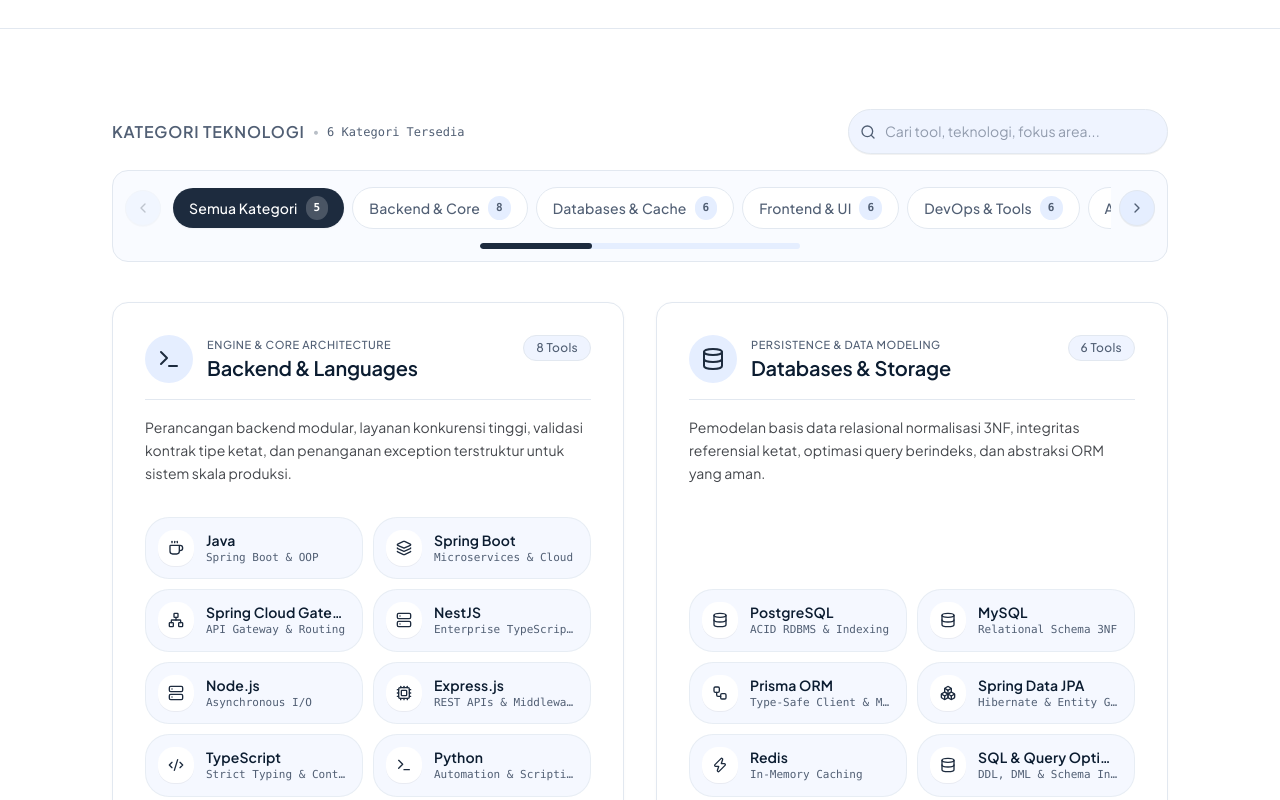
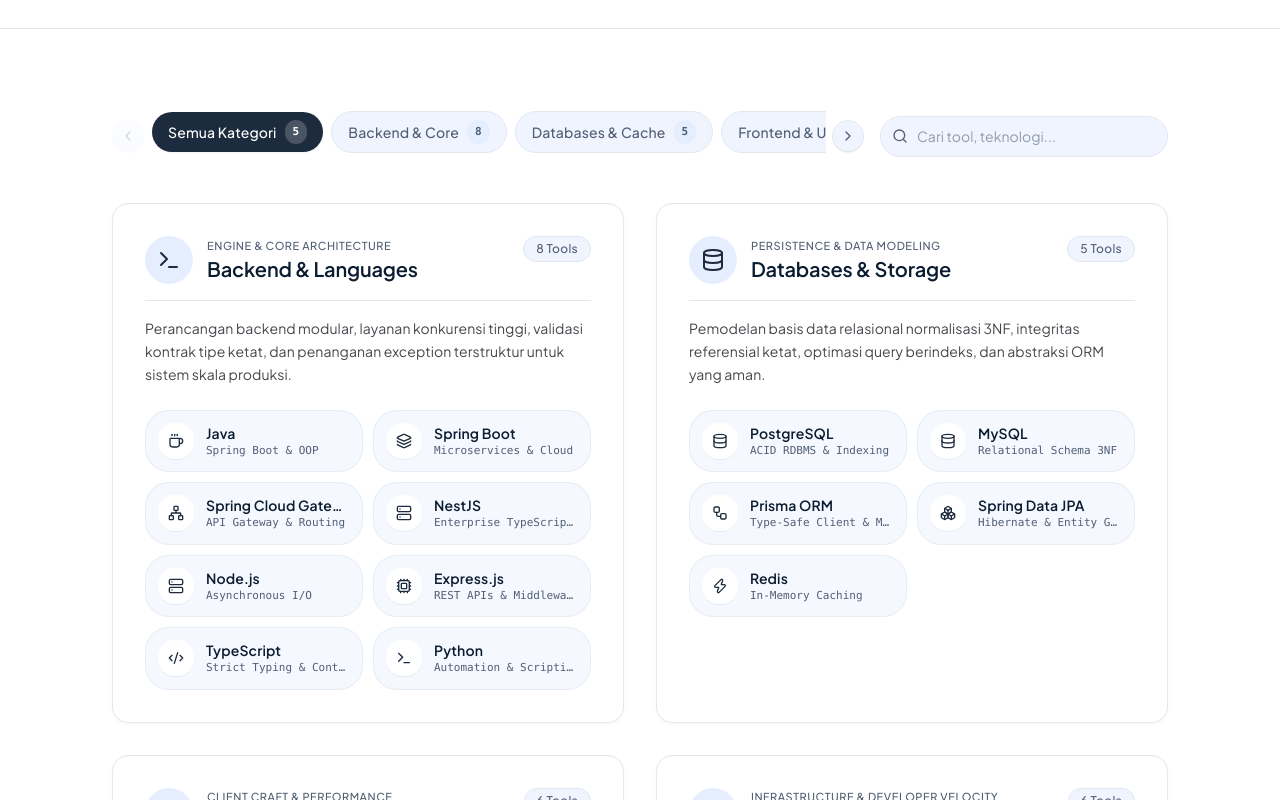
Before and after one commit to AkmalD/Personal-Website, a Next.js app: page /tech-stack in a window 1280 px wide. Shown: the part 560-1360 px from the top of the page. Built offline with nearby package versions, Linux system fonts and the light colour scheme; no server answers.

Commit message:
feat: enhance TechStackBento component; implement custom scrollbar styles and optimize controls layout

```diff
--- a/src/app/globals.css
+++ b/src/app/globals.css
@@ -187,3 +187,27 @@
   -ms-overflow-style: none;
   scrollbar-width: none;
 }
+
+/* Sleek visible horizontal slidebar / scrollbar */
+.custom-slidebar::-webkit-scrollbar {
+  height: 5px;
+}
+
+.custom-slidebar::-webkit-scrollbar-track {
+  background: #eff4ff;
+  border-radius: 9999px;
+}
+
+.custom-slidebar::-webkit-scrollbar-thumb {
+  background: #9eadc5;
+  border-radius: 9999px;
+}
+
+.custom-slidebar::-webkit-scrollbar-thumb:hover {
+  background: #515f74;
+}
+
+.custom-slidebar {
+  scrollbar-width: thin;
+  scrollbar-color: #9eadc5 #eff4ff;
+}
--- a/src/components/tech-stack/TechStackBento.tsx
+++ b/src/components/tech-stack/TechStackBento.tsx
@@ -141,36 +141,10 @@
   return (
     <section className="w-full py-12 lg:py-20 bg-surface-container-lowest border-b border-border-delicate">
       <Container>
-        {/* Controls Bar: Search & Category Filter Slider */}
-        <div className="space-y-4 mb-10">
-          {/* Top Row: Label & Search Input */}
-          <div className="flex flex-col sm:flex-row sm:items-center justify-between gap-3">
-            <div className="flex items-center gap-2">
-              <span className="font-label-sm text-secondary uppercase tracking-wider font-semibold">
-                Kategori Teknologi
-              </span>
-              <span className="text-secondary/40 text-xs">•</span>
-              <span className="text-xs text-secondary font-mono">
-                {filterTabs.length} Kategori Tersedia
-              </span>
-            </div>
-
-            {/* Quick Search Input */}
-            <div className="relative w-full sm:w-80">
-              <Search className="w-4 h-4 text-secondary absolute left-3 top-1/2 -translate-y-1/2 pointer-events-none" />
-              <input
-                type="text"
-                placeholder="Cari tool, teknologi, fokus area..."
-                value={searchQuery}
-                onChange={(e) => setSearchQuery(e.target.value)}
-                className="w-full pl-9 pr-4 py-2.5 rounded-xl bg-surface-container-low text-on-surface border border-border-delicate text-body-sm focus:outline-none focus:ring-2 focus:ring-primary/20 placeholder:text-secondary/60 transition-all shadow-2xs"
-              />
-            </div>
-          </div>
-
-          {/* Dedicated Category Slider Card */}
-          <div className="bg-surface-container-low/40 p-2.5 sm:p-3 rounded-2xl border border-border-delicate">
-            <div className="flex items-center gap-2">
+        {/* Controls Bar: Filter Tabs Slider & Search Input in ONE row */}
+        <div className="flex flex-col md:flex-row md:items-center justify-between gap-4 mb-10">
+          {/* Category Tabs with Slidebar */}
+          <div className="relative min-w-0 flex-1 flex items-center gap-1.5">
             {/* Left Chevron Button */}
             <button
               type="button"
@@ -178,14 +152,14 @@
               disabled={!canScrollLeft}
               aria-label="Geser kategori ke kiri"
               className={cn(
-                  "w-9 h-9 rounded-xl bg-surface-container border border-border-delicate flex items-center justify-center shrink-0 transition-all text-secondary hover:text-on-surface hover:bg-surface-container-high shadow-2xs cursor-pointer",
-                  !canScrollLeft ? "opacity-35 pointer-events-none cursor-default" : "opacity-100"
+                "w-8 h-8 rounded-full bg-surface-container-low border border-border-delicate flex items-center justify-center shrink-0 transition-all text-secondary hover:text-on-surface hover:bg-surface-container shadow-2xs cursor-pointer",
+                !canScrollLeft ? "opacity-25 pointer-events-none cursor-default" : "opacity-100"
               )}
             >
               <ChevronLeft className="w-4 h-4" />
             </button>
 
-              {/* Scrollable Tabs */}
+            {/* Scrollable Tabs with visible Slidebar */}
             <div
               ref={tabsRef}
               onMouseDown={handleMouseDown}
@@ -195,10 +169,9 @@
               onWheel={handleWheel}
               onScroll={checkScroll}
               className={cn(
-                  "flex items-center gap-2 overflow-x-auto scroll-smooth py-1 px-1 no-scrollbar select-none min-w-0 flex-1 cursor-grab",
+                "flex items-center gap-2 overflow-x-auto scroll-smooth pb-2.5 pt-0.5 px-0.5 select-none min-w-0 flex-1 cursor-grab custom-slidebar",
                 isDragging && "cursor-grabbing"
               )}
-                style={{ scrollbarWidth: "none", msOverflowStyle: "none" }}
             >
               {filterTabs.map((tab) => {
                 const isActive = activeFilter === tab.id;
@@ -213,7 +186,7 @@
                     className={`px-4 py-2 rounded-xl text-label-md font-medium transition-all duration-200 cursor-pointer shrink-0 flex items-center gap-2 ${
                       isActive
                         ? "bg-primary text-on-primary shadow-xs"
-                          : "bg-surface-container-lowest text-secondary border border-border-delicate hover:bg-surface-container hover:text-on-surface"
+                        : "bg-surface-container-low text-secondary border border-border-delicate hover:bg-surface-container hover:text-on-surface"
                     }`}
                   >
                     <span>{tab.label}</span>
@@ -238,24 +211,24 @@
               disabled={!canScrollRight}
               aria-label="Geser kategori ke kanan"
               className={cn(
-                  "w-9 h-9 rounded-xl bg-surface-container border border-border-delicate flex items-center justify-center shrink-0 transition-all text-secondary hover:text-on-surface hover:bg-surface-container-high shadow-2xs cursor-pointer",
-                  !canScrollRight ? "opacity-35 pointer-events-none cursor-default" : "opacity-100"
+                "w-8 h-8 rounded-full bg-surface-container-low border border-border-delicate flex items-center justify-center shrink-0 transition-all text-secondary hover:text-on-surface hover:bg-surface-container shadow-2xs cursor-pointer",
+                !canScrollRight ? "opacity-25 pointer-events-none cursor-default" : "opacity-100"
               )}
             >
               <ChevronRight className="w-4 h-4" />
             </button>
           </div>
 
-            {/* Visual Slider Track Indicator */}
-            <div className="mt-2.5 mx-auto max-w-xs h-1.5 bg-surface-container rounded-full overflow-hidden relative">
-              <div
-                className="h-full bg-primary rounded-full transition-all duration-100 ease-out"
-                style={{
-                  width: "35%",
-                  marginLeft: `${scrollProgress * 0.65}%`,
-                }}
+          {/* Quick Search Input */}
+          <div className="relative w-full md:w-64 lg:w-72 shrink-0">
+            <Search className="w-4 h-4 text-secondary absolute left-3 top-1/2 -translate-y-1/2 pointer-events-none" />
+            <input
+              type="text"
+              placeholder="Cari tool, teknologi..."
+              value={searchQuery}
+              onChange={(e) => setSearchQuery(e.target.value)}
+              className="w-full pl-9 pr-4 py-2 rounded-xl bg-surface-container-low text-on-surface border border-border-delicate text-body-sm focus:outline-none focus:ring-2 focus:ring-primary/20 placeholder:text-secondary/60 transition-all"
             />
-            </div>
           </div>
         </div>
 
@@ -280,7 +253,7 @@
             {filteredCategories.map((category) => (
               <div
                 key={category.id}
-                className="bg-surface-container-lowest rounded-2xl border border-border-delicate shadow-level-1 hover:border-primary/25 hover:shadow-level-2 transition-all duration-300 p-6 md:p-8 flex flex-col justify-between"
+                className="bg-surface-container-lowest rounded-2xl border border-border-delicate shadow-level-1 hover:border-primary/25 hover:shadow-level-2 transition-all duration-300 p-6 md:p-8 flex flex-col"
               >
                 <div>
                   {/* Category Header */}
@@ -310,18 +283,11 @@
                 </div>
 
                 {/* Skills Grid */}
-                <div className="grid grid-cols-1 sm:grid-cols-2 gap-2.5 pt-2">
-                  {category.skills.map((skill, sIdx) => {
-                    const isLastOdd =
-                      category.skills.length % 2 === 1 &&
-                      sIdx === category.skills.length - 1;
-                    return (
+                <div className="grid grid-cols-1 sm:grid-cols-2 gap-2.5">
+                  {category.skills.map((skill, sIdx) => (
                     <div
                       key={sIdx}
-                        className={cn(
-                          "group p-3 rounded-xl bg-surface-container-low/60 hover:bg-surface-container border border-border-delicate/70 transition-all duration-200 flex items-center gap-3 cursor-default",
-                          isLastOdd && "sm:col-span-2"
-                        )}
+                      className="group p-3 rounded-xl bg-surface-container-low/60 hover:bg-surface-container border border-border-delicate/70 transition-all duration-200 flex items-center gap-3 cursor-default"
                     >
                       <div className="w-9 h-9 rounded-lg bg-surface-container-lowest flex items-center justify-center shrink-0 shadow-2xs group-hover:scale-105 transition-transform">
                         <TechIcon name={skill.icon} className="w-4 h-4 text-primary" />
@@ -335,8 +301,7 @@
                         </p>
                       </div>
                     </div>
-                    );
-                  })}
+                  ))}
                 </div>
               </div>
             ))}
--- a/src/data/tech-stack.ts
+++ b/src/data/tech-stack.ts
@@ -30,7 +30,6 @@
       { name: "Prisma ORM", focusArea: "Type-Safe Client & Migrations", category: "database", icon: "Workflow" },
       { name: "Spring Data JPA", focusArea: "Hibernate & Entity Graph", category: "database", icon: "Boxes" },
       { name: "Redis", focusArea: "In-Memory Caching", category: "database", icon: "Zap" },
-      { name: "SQL & Query Optimization", focusArea: "DDL, DML & Schema Indexing", category: "database", icon: "Database" },
     ],
   },
   {
```
Lines whose indentation alone changed are shown as unchanged.
